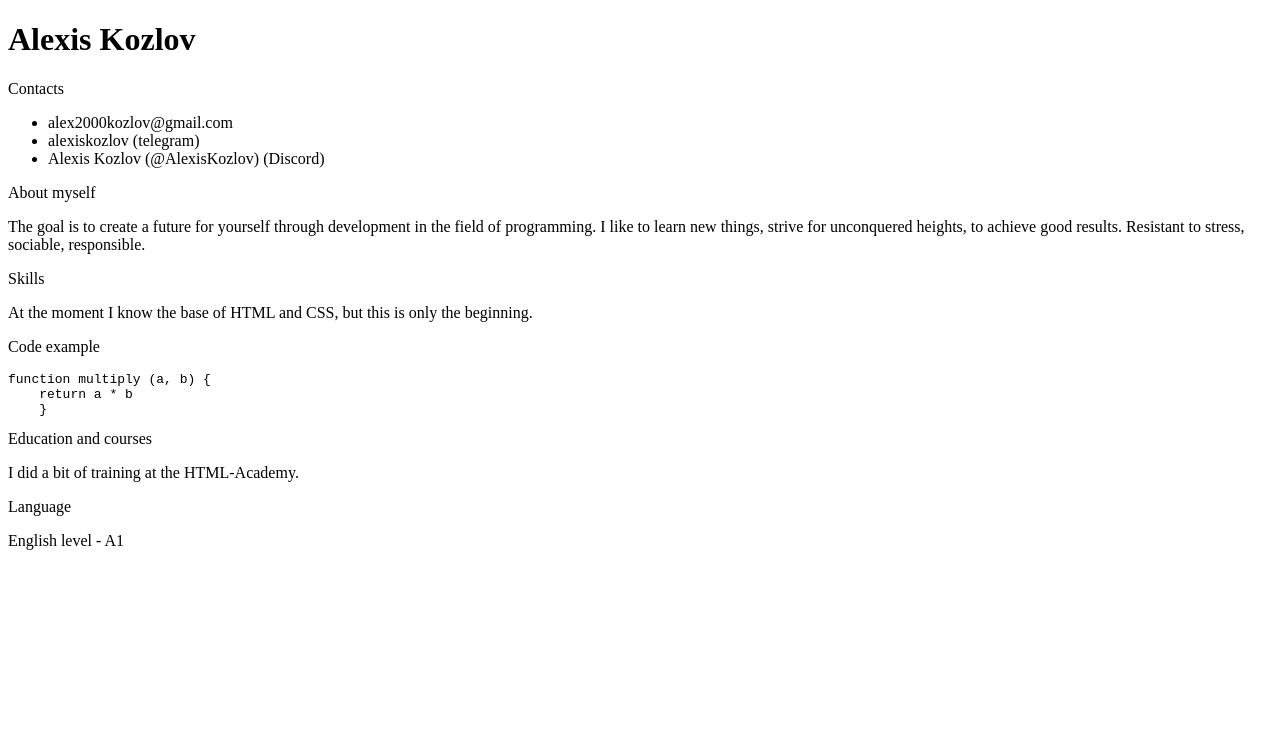
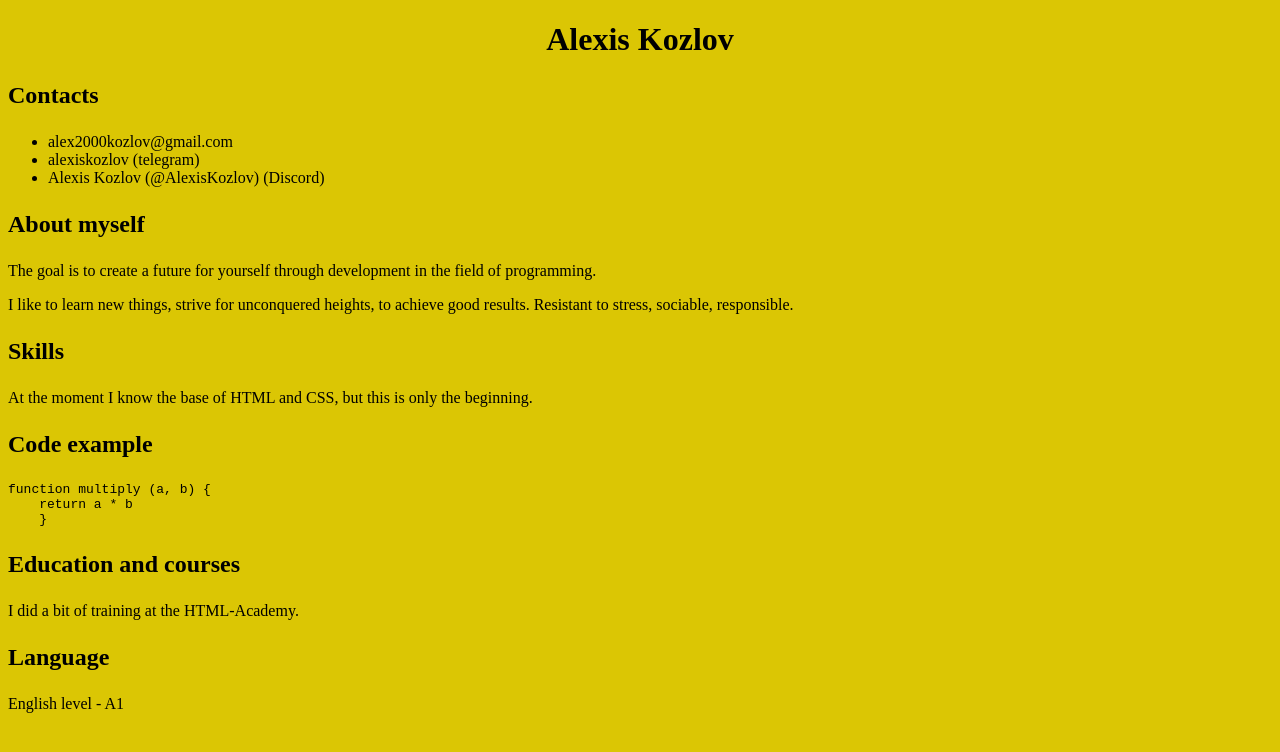
Before and after one commit to AlexisKozlov/rsschool-cv, a plain HTML site: page index.html in a window 1280 px wide. Drawn offline with Linux system fonts and the light colour scheme.

Commit message:
refactor: fix code and style.css

```diff
--- a/index.html
+++ b/index.html
@@ -8,10 +8,10 @@
     <title>Alexis Kozlov CV</title>
 </head>
 <body>
- <h1>Alexis Kozlov</h1>
+ <h1 class="name">Alexis Kozlov</h1>
  <section>
-<p> Contacts
- <ul>
+<p class="paragraph"> Contacts
+ <ul class="contlist">
     <li>alex2000kozlov@gmail.com</li>
     <li>alexiskozlov (telegram)</li>
     <li>Alexis Kozlov (@AlexisKozlov) (Discord)</li>
@@ -19,20 +19,21 @@
 </р>
 </section>
 <section>
-    <p>About myself</p>
-    <p>The goal is to create a future for yourself through development in the field of programming. I like to learn new things, strive for unconquered heights, to achieve good results. Resistant to stress, sociable, responsible.</p>
+    <p class="paragraph">About myself</p>
+    <p>The goal is to create a future for yourself through development in the field of programming. </p>
+    <p>I like to learn new things, strive for unconquered heights, to achieve good results. Resistant to stress, sociable, responsible.</p>
 </section>
 
-<p>Skills</p>
+<p class="paragraph">Skills</p>
 <p>At the moment I know the base of HTML and CSS, but this is only the beginning.</p>
-<p>Code example</p>
+<p class="paragraph">Code example</p>
 <pre>function multiply (a, b) {
     return a * b
     }</pre>
-<div>Education and courses</div>
+    <p class="paragraph"> Education and courses</p>
 <p>I did a bit of training at the HTML-Academy.
 </p>
-<div>Language</div>
+<p class="paragraph">Language</p>
 <p>English level - A1 </p>
 </body>
 </html>
--- a/style.css
+++ b/style.css
@@ -0,0 +1,15 @@
+.name{
+    text-align: center;
+}
+.contlist{
+    font-size: 16px;
+}
+
+.paragraph{
+    font-size: 24px;
+    font-weight: bold;
+}
+body{
+    background-color: rgb(219, 198, 4);
+
+}
```
